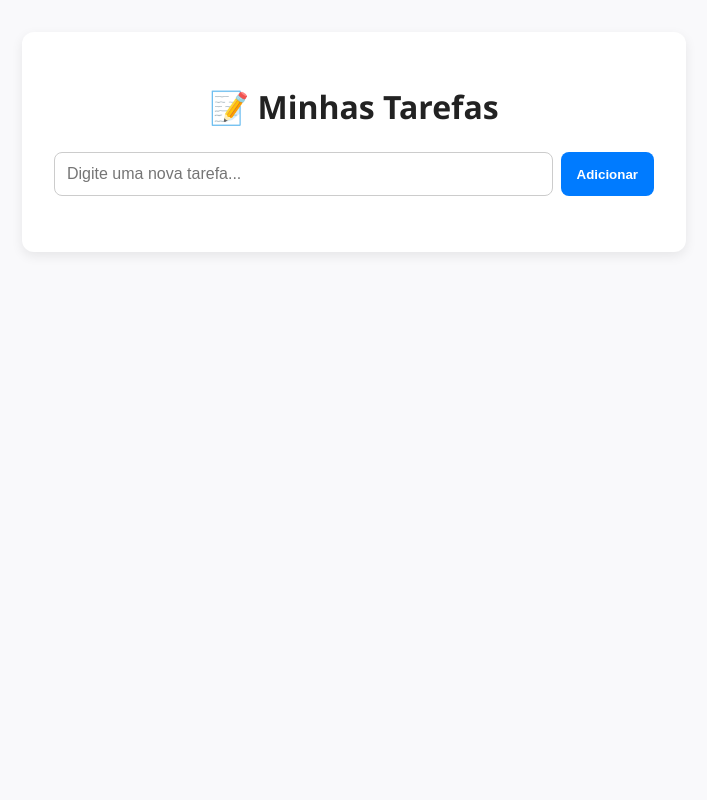
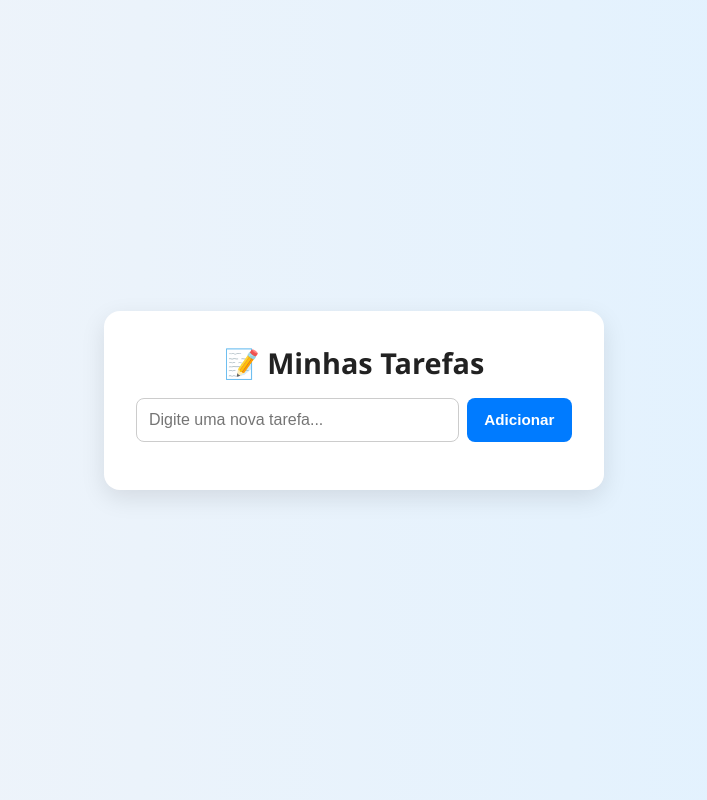
Before and after one commit to Fredericobarbosa/agenda, a Flask app: page / in a window 1280 px wide. Shown: the whole page, without its empty margins (286-993 px from the left). Run offline with Flask 3, Linux system fonts and the light colour scheme; data that the repository does not hold is empty; some libraries are stand-ins or nearby versions.

Commit message:
Atualização da estilização

```diff
--- a/static/style.css
+++ b/static/style.css
@@ -1,30 +1,44 @@
+/* Reset básico */
+* {
+    margin: 0;
+    padding: 0;
+    box-sizing: border-box;
+}
+
 body {
     font-family: 'Segoe UI', Tahoma, Geneva, Verdana, sans-serif;
-    background-color: #f9f9fb;
-    margin: 0;
-    padding: 2rem;
+    background: linear-gradient(to right, #f1f4f9, #dff1ff);
+    height: 100vh;
+    display: flex;
+    justify-content: center;
+    align-items: center;
     color: #333;
 }
 
+/* Container centralizado */
 .container {
-    max-width: 600px;
-    margin: auto;
-    background: #fff;
+    width: 100%;
+    max-width: 500px;
+    background: #ffffff;
     padding: 2rem;
-    border-radius: 12px;
-    box-shadow: 0 4px 12px rgba(0, 0, 0, 0.08);
+    border-radius: 16px;
+    box-shadow: 0 8px 24px rgba(0, 0, 0, 0.1);
+    display: flex;
+    flex-direction: column;
+    gap: 1rem;
 }
 
+/* Título */
 h1 {
     text-align: center;
-    margin-bottom: 1.5rem;
+    font-size: 1.8rem;
     color: #222;
 }
 
+/* Formulários */
 .task-form {
     display: flex;
     gap: 0.5rem;
-    margin-bottom: 1.5rem;
     flex-wrap: wrap;
 }
 
@@ -34,17 +48,24 @@ h1 {
     border: 1px solid #ccc;
     border-radius: 8px;
     font-size: 1rem;
+    outline: none;
+    transition: border 0.2s;
 }
 
+.task-form input[type="text"]:focus {
+    border-color: #007bff;
+}
+
+/* Botões */
 .btn {
-    padding: 0.7rem 1rem;
+    padding: 0.7rem 1.1rem;
     border: none;
     border-radius: 8px;
-    font-weight: bold;
+    font-weight: 600;
     cursor: pointer;
     text-decoration: none;
-    display: inline-block;
     transition: background 0.3s;
+    font-size: 0.95rem;
 }
 
 .primary {
@@ -57,44 +78,47 @@ h1 {
 }
 
 .cancel {
-    background-color: #ccc;
+    background-color: #e0e0e0;
     color: #333;
 }
 
 .cancel:hover {
-    background-color: #999;
+    background-color: #bcbcbc;
 }
 
+/* Cards */
 .cards {
     display: flex;
     flex-direction: column;
-    gap: 0.8rem;
+    gap: 0.75rem;
 }
 
 .card {
-    background: #f0f0f0;
-    padding: 1rem;
-    border-radius: 8px;
+    background: #f7f9fb;
+    padding: 0.9rem 1rem;
+    border-radius: 10px;
     display: flex;
     justify-content: space-between;
     align-items: center;
     transition: background 0.2s;
+    box-shadow: 0 1px 4px rgba(0, 0, 0, 0.04);
 }
 
 .card:hover {
-    background: #e2e2e2;
+    background: #e9f2fb;
 }
 
+/* Ações */
 .actions {
     display: flex;
     gap: 0.5rem;
 }
 
 .icon {
-    font-size: 1.2rem;
+    font-size: 1.1rem;
     text-decoration: none;
     padding: 0.3rem;
-    border-radius: 5px;
+    border-radius: 6px;
     transition: background 0.2s;
 }
 
```
